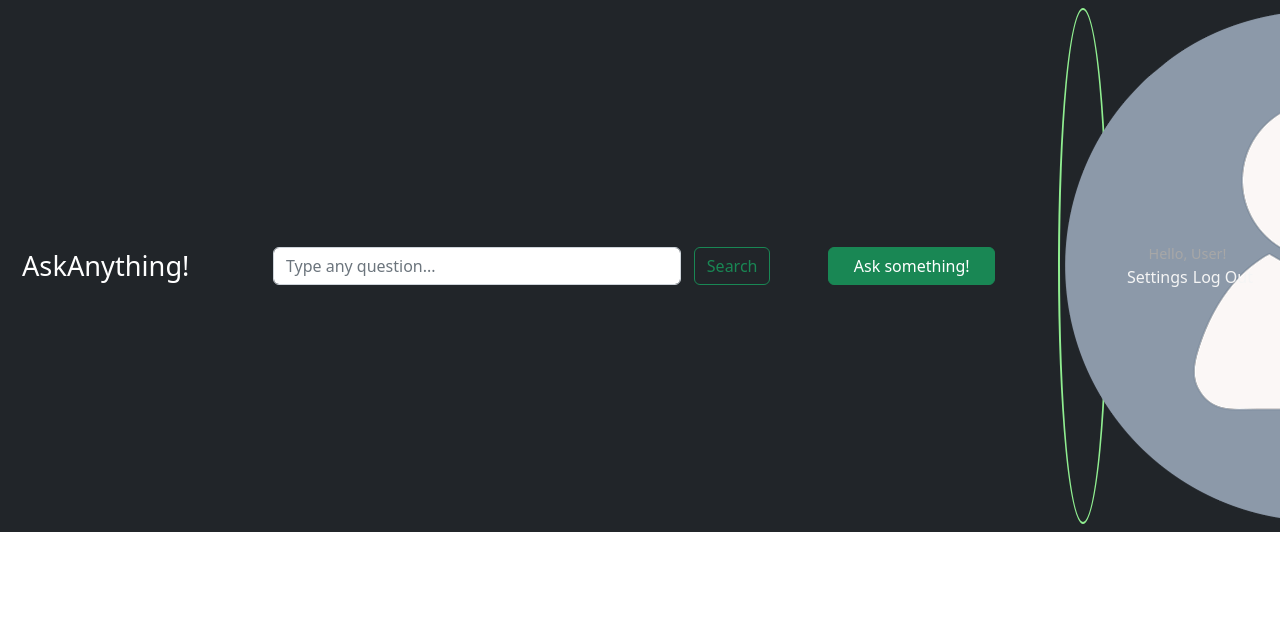
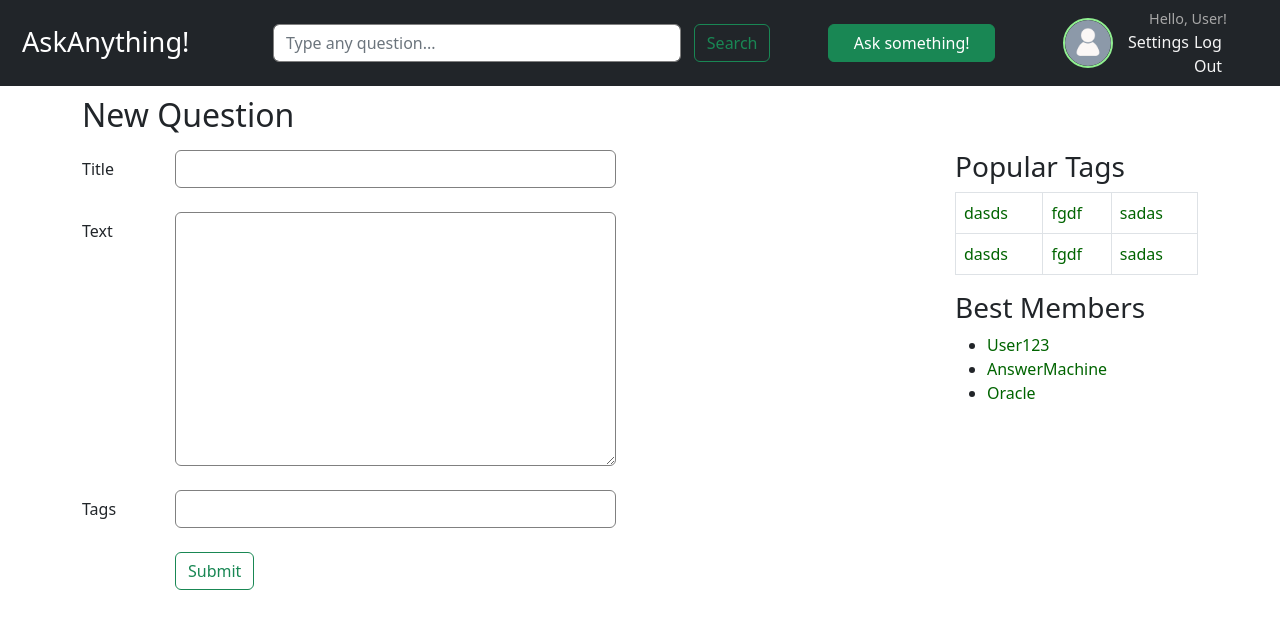
Before and after one commit to reddiridabl666/TP-2022-WEB-HW, a Python web app: template templates/ask.html in a window 1280 px wide. Shown: the top 629 px of the page. Run offline with Jinja, Linux system fonts and the light colour scheme; the template is opened without the code that fills it, so the values that code supplies are empty.

Commit message:
Added ask page

```diff
--- a/static/css/styles.css
+++ b/static/css/styles.css
@@ -141,3 +141,7 @@
 .list-group-item {
     padding: 5px 10px;
 }
+
+.form-control {
+    border: 1.5px solid gray;
+}
--- a/templates/ask.html
+++ b/templates/ask.html
@@ -22,18 +22,18 @@
             <button class="btn btn-outline-success" type="submit">Search</button>
           </form>
 
-          <a href="." id="ask-btn" class="nav-item btn btn-success">Ask something!</a>
+          <a href="./ask.html" id="ask-btn" class="nav-item btn btn-success">Ask something!</a>
         </div>
         <div id="user-menu">
-          <div class="nav-item avatar">
-            <img src="../static/img/avatar-default.png" alt="user-avatar.png">
+          <div class="nav-item">
+            <img class="avatar" src="../static/img/avatar-default.png" alt="user-avatar.png">
           </div>
           <div class="d-flex flex-column align-items-center">
             <div class="text-secondary">
               Hello, User!
             </div>
             <div id="menu-buttons" class="d-flex">
-              <a href="#" class="nav-link menu-btn">Settings</a>
+              <a href="./settings.html" class="nav-link menu-btn">Settings</a>
 
               <a href="#" class="nav-link menu-btn">Log Out</a>
           </div>
@@ -45,15 +45,49 @@
 
   <!-- Begin page content -->
   <main class="container flex-shrink-0">
-    <div class="row">
-      <div class="col-8">
-        <div class="flex-centered mb-4">
-          <span class="h2 me-3">New Question</span>
-          <a class="nav-link" href="">Popular Questions</a>
-        </div>
+    <div class="row gx-0 mt-3 mb-2">
+      <div class="col-12 d-flex align-items-center">
+        <h2 class="me-4">New Question</h2>
       </div>
-      <!-- <div class="col-1"></div> -->
-      <div class="col-4">
+    </div>
+
+    <div class="row gx-5">
+      <div class="col-6">
+        <form id="question-form" action=".">
+          <div class="form-group row mb-4">
+            <label class="col-2 col-form-label" for="question-title">Title</label>
+            <div class="col-10">
+              <input class="form-control" type="text" name="title" id="question-title">
+            </div>
+          </div>
+
+          <div class="form-group row mb-4">
+            <label class="col-2 col-form-label" for="question-content">Text</label>
+            <div class="col-10">
+              <textarea class="form-control" name="content" id="question-content" cols="30" rows="10"></textarea>
+            </div>
+          </div>
+
+          <div class="form-group row mb-4">
+            <label class="col-2 col-form-label" for="question-tags">Tags</label>
+            <div class="col-10">
+              <input class="form-control" type="text" name="tags" id="question-tags">
+            </div>
+          </div>
+
+          <div class="form-group row mb-4">
+            <div class="col-2"></div>
+            <div class="col-10">
+              <input class="btn btn-outline-success" type="submit" value="Submit">
+            </div>
+          </div>
+
+
+        </form>
+      </div>
+
+      <div class="col-lg-3 col-md-1"></div>
+      <div class="col-lg-3 col-md-5">
         <h3>Popular Tags</h3>
         <table class="table table-bordered">
           <tr class="table-row">
@@ -78,5 +112,8 @@
       </div>
     </div>
   </main>
+
+  <footer class="footer position-sticky mt-auto py-3 bg-light">
+  </footer>
   </body>
 </html>
--- a/templates/index.html
+++ b/templates/index.html
@@ -148,8 +148,9 @@
           </div>
         </div>
       </div>
-      <!-- <div class="col-1"></div> -->
-      <div class="col-5">
+
+      <div class="col-md-1 col-lg-2"></div>
+      <div class="col-md-4 col-lg-3">
         <h3>Popular Tags</h3>
         <table class="table table-bordered">
           <tr class="table-row">
```
